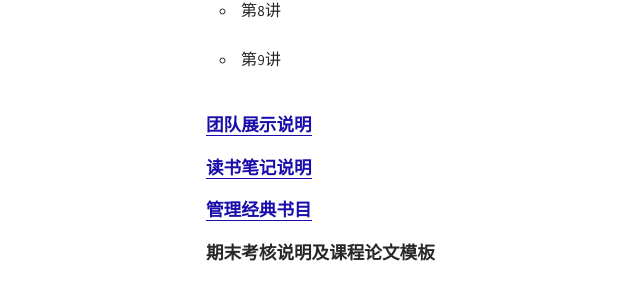
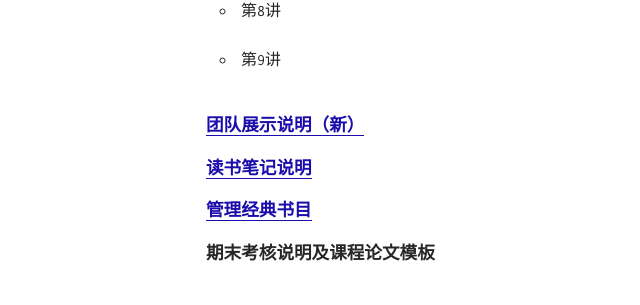
Before and after one commit to sherylman/sherylman.github.com, a Jekyll site: the page built from business/index.md, in a window 1280 px wide. Shown: the part 564-869 px from the top of the page, without its empty margins (134-774 px from the left). Built offline with Jekyll 4.4.1, drawn with Linux system fonts in a browser that asks for light colours.

Commit message:
Update index.md

```diff
--- a/business/index.md
+++ b/business/index.md
@@ -22,7 +22,7 @@ title: 商务沟通基础
 
 * 第9讲
 
-## [团队展示说明](http://pan.baidu.com/s/1kVLU5SV)
+## [团队展示说明（新）](http://pan.baidu.com/s/1gfGFxon)
 ## [读书笔记说明](http://pan.baidu.com/s/1eSbzjsm)
 ## [管理经典书目](http://sherylman.com/blog/%E7%AE%A1%E7%90%86%E7%BB%8F%E5%85%B8%E4%B9%A6%E7%9B%AE)
 
```
